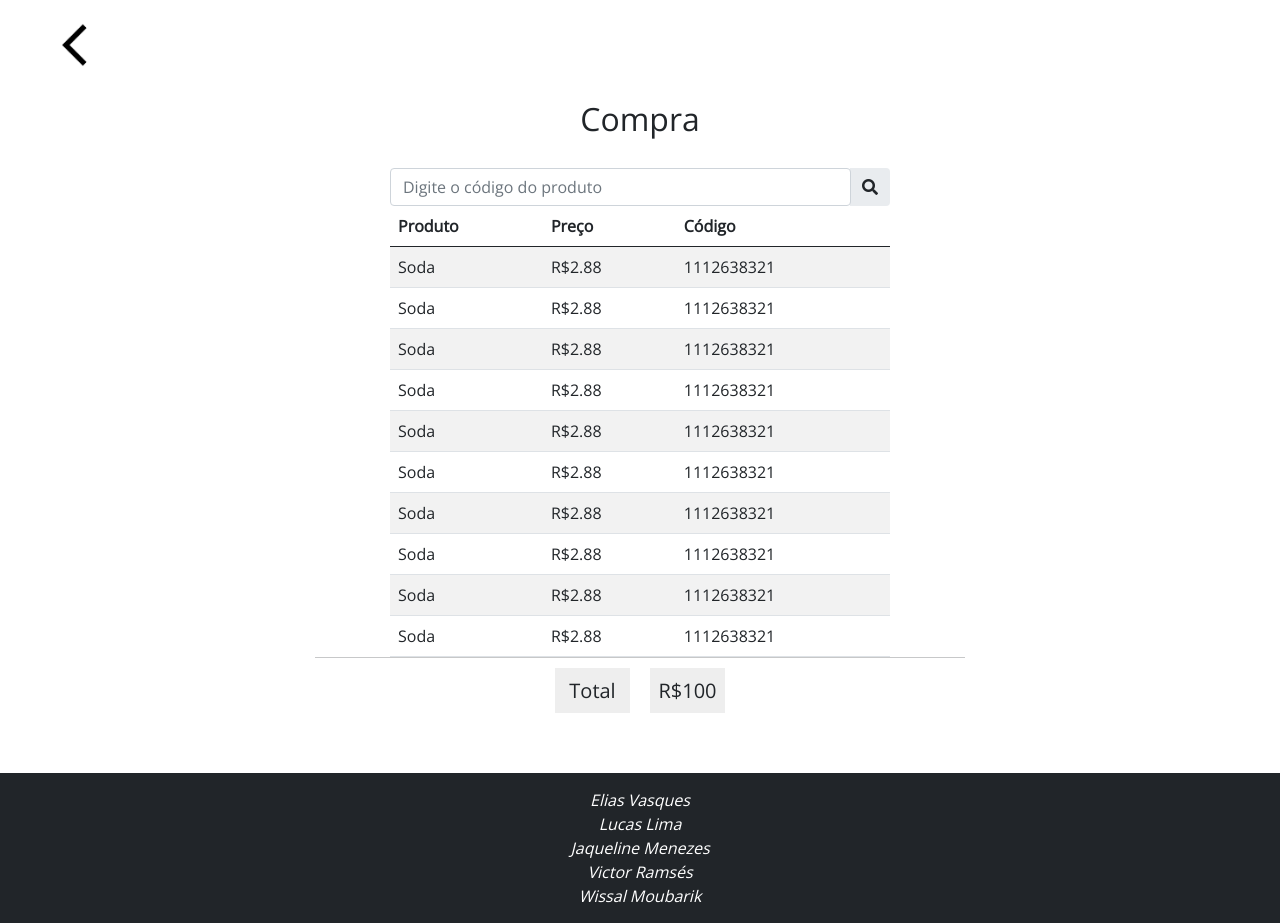
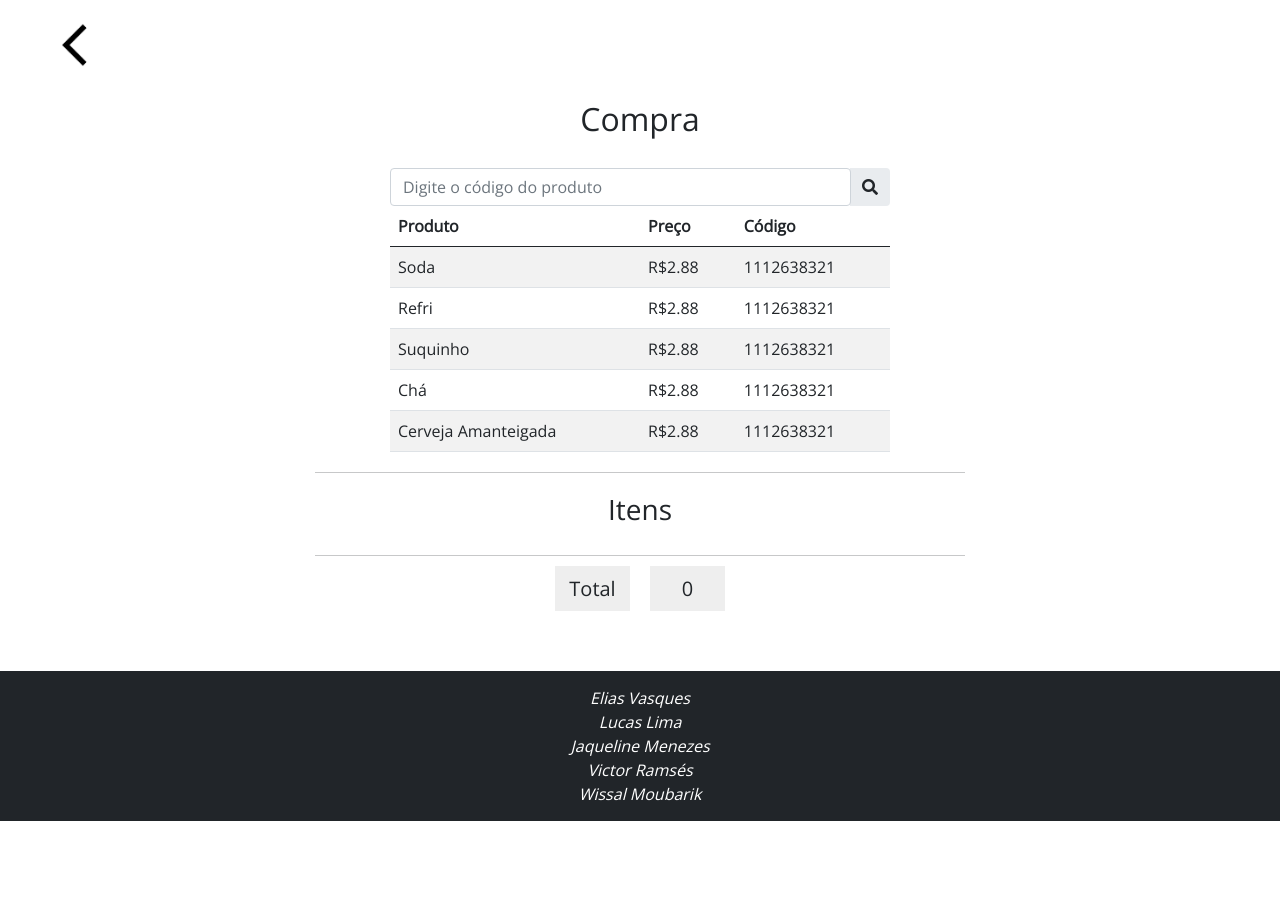
Before and after one commit to EliasVasques/sistema-de-estoque, a PHP site: page /sistema-de-estoque/compra-e-venda in a window 1280 px wide. Shown: the part 71-994 px from the top of the page. After the commit the page ends 892 px from the top, so only its background shows below. Run offline with PHP 8.4, Linux system fonts and the light colour scheme; some libraries are stand-ins or nearby versions; some web fonts are replaced.

Commit message:
interatividade em compra e venda com javascript

```diff
--- /dev/null
+++ b/compra-e-venda/compra.js
@@ -0,0 +1,14 @@
+
+function addCompra(nome, preco, codigo) {
+    let itens = document.querySelector("#itens tbody");
+    itens.innerHTML +=
+    `<tr>
+        <td>${nome}</td>
+        <td>${preco}</td>
+        <td>${codigo}</td>
+    </tr>`;
+
+    let valor = document.querySelector(".total .valor").textContent;
+    document.querySelector(".total .valor").innerHTML = (Number(valor) + preco).toFixed(2);
+
+}
--- a/compra-e-venda/index.php
+++ b/compra-e-venda/index.php
@@ -15,7 +15,6 @@
   </span>
 </div>
 
-
 <table class="table table-striped">
   <thead>
     <tr>
@@ -25,53 +24,28 @@
     </tr>
   </thead>
   <tbody>
-    <tr>
+    <tr onclick="addCompra('Soda', 2.88, '1112638321')">
       <td>Soda</td>
       <td>R$2.88</td>
       <td>1112638321</td>
     </tr>
-    <tr>
-    <td>Soda</td>
+    <tr onclick="addCompra('Refri', 2.88, '1112638321')">
+      <td>Refri</td>
       <td>R$2.88</td>
       <td>1112638321</td>
     </tr>
-    <tr>
-      <td>Soda</td>
+    <tr onclick="addCompra('Suquinho', 2.88, '1112638321')">
+      <td>Suquinho</td>
       <td>R$2.88</td>
       <td>1112638321</td>
     </tr>
-    <tr>
-      <td>Soda</td>
+    <tr onclick="addCompra('Chá', 2.88, '1112638321')">
+      <td>Chá</td>
       <td>R$2.88</td>
       <td>1112638321</td>
     </tr>
-    <tr>
-      <td>Soda</td>
-      <td>R$2.88</td>
-      <td>1112638321</td>
-    </tr>
-    <tr>
-      <td>Soda</td>
-      <td>R$2.88</td>
-      <td>1112638321</td>
-    </tr>
-    <tr>
-      <td>Soda</td>
-      <td>R$2.88</td>
-      <td>1112638321</td>
-    </tr>
-    <tr>
-      <td>Soda</td>
-      <td>R$2.88</td>
-      <td>1112638321</td>
-    </tr>
-    <tr>
-      <td>Soda</td>
-      <td>R$2.88</td>
-      <td>1112638321</td>
-    </tr>
-    <tr>
-      <td>Soda</td>
+    <tr onclick="addCompra('Cerveja Amanteigada', 2.88, '1112638321')">
+      <td>Cerveja Amanteigada</td>
       <td>R$2.88</td>
       <td>1112638321</td>
     </tr>
@@ -80,9 +54,21 @@
 
 <hr class="barra">
 
+<div id="itens">
+  <h3>Itens</h2>
+  <table class="table table-striped">
+  <tbody>
+  </tbody>
+  </table>
+</div>
+
+<hr class="barra">
+
 <div class="total">
   <div>Total</div>
-  <div>R$100</div>
+  <div class="valor">0</div>
 </div>
 
+<script src="compra.js"></script>
+
 <?php require '../componentes/footer.php' ?>
--- a/css/geral.css
+++ b/css/geral.css
@@ -80,6 +80,7 @@ footer div {
 .barra {
     width: 650px;
     margin: auto;
+    margin-top: 20px;
 }
 .total {
     display: flex;
@@ -95,6 +96,10 @@ footer div {
 
    text-align: center;
    font-size: 20px;
+}
+#itens h3 {
+    text-align: center;
+    margin-top: 20px;
 }
 
 /* naoEstaClicado */
```
